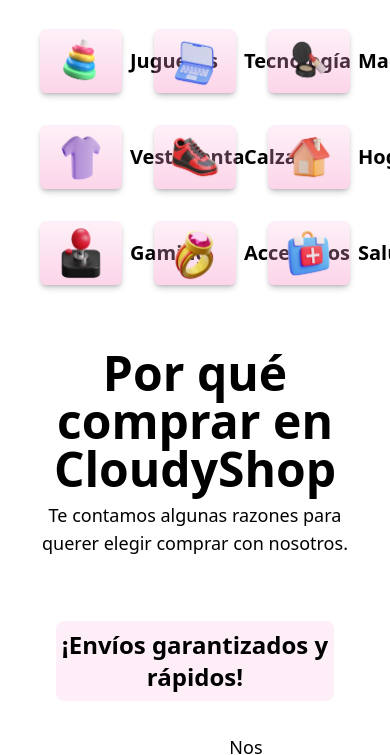
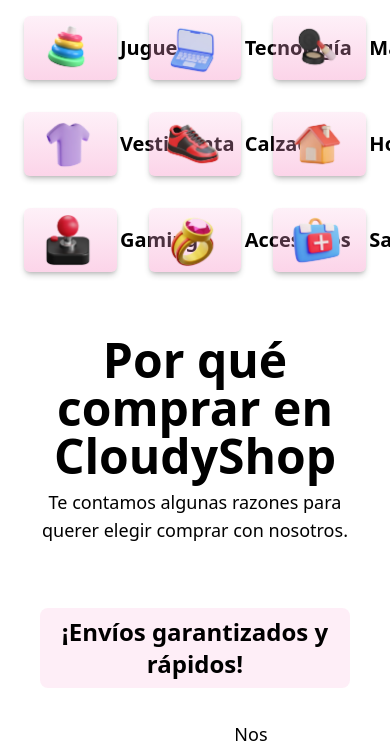
Before and after one commit to AgusFleitas/Ex-CloudyShop, an Astro site: page / in a window 390 px wide. Shown: the part 864-1619 px from the top of the page. Built offline with nearby package versions, Linux system fonts and the light colour scheme; Astro itself is replaced by a stand-in of ours.

Commit message:
Change padding X in mobile

```diff
--- a/src/layouts/Layout.astro
+++ b/src/layouts/Layout.astro
@@ -19,7 +19,7 @@
 	<body>
 		<div class="fixed top-0 -z-20 h-full w-full rotate-180 transform bg-white bg-[radial-gradient(60%_120%_at_50%_50%,hsla(0,0%,100%,0)_0,rgba(252,205,238,.5)_100%)]" />
 		<Header />
-		<main class='w-screen md:max-w-6xl px-10 pt-20 md:pt-40 md:mx-auto flex flex-col gap-16 lg:gap-48'>
+		<main class='w-screen md:max-w-6xl px-6 md:px-10 pt-20 md:pt-40 md:mx-auto flex flex-col gap-16 lg:gap-48'>
 			<slot />
 		</main>
 		<Footer />
```
